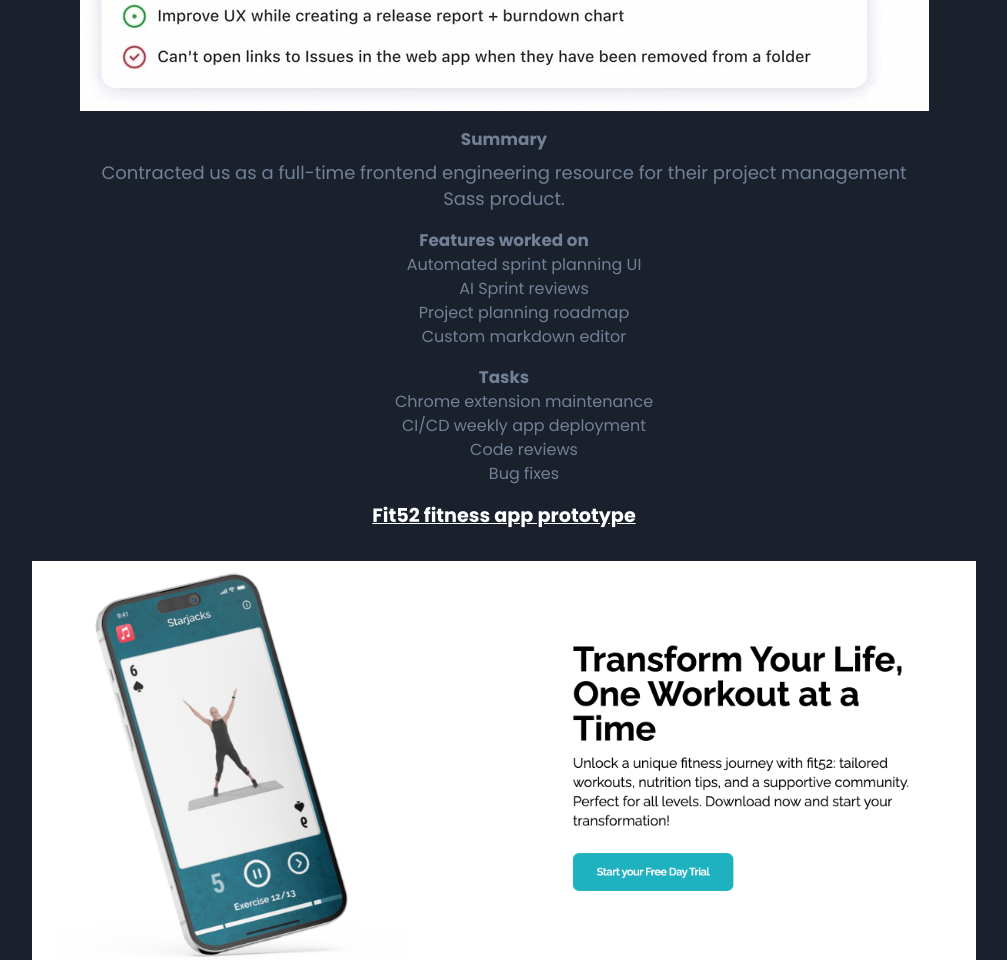
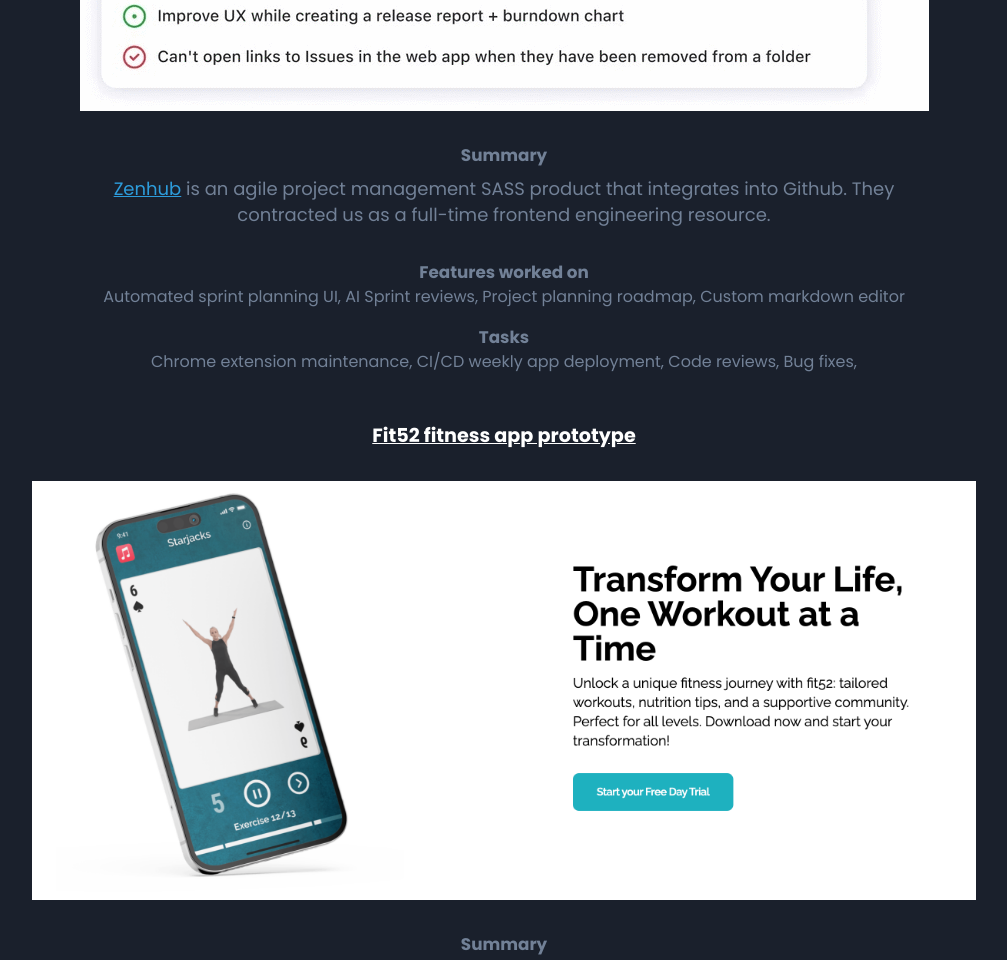
Before and after one commit to melchua/flyingbisontech, a website built with Vite: page index.html in a window 1280 px wide. Shown: the part 1620-2580 px from the top of the page, without its empty margins (136-1143 px from the left). Built offline with nearby package versions, Linux system fonts and the light colour scheme; files whose address does not match are found by name; a web font is replaced by a local one.

Commit message:
styling updates

```diff
--- a/index.html
+++ b/index.html
@@ -113,29 +113,29 @@
       <section class="container section" id="featured">
         <h1>featured work</h1>
         <h2>Zenhub - Agile project management software</h2>
-        <img src="/zenhub.gif" class="section__feature-image" />
+        <a href="https://www.zenhub.com/"
+          ><img src="/zenhub.gif" class="section__feature-image"
+        /></a>
 
         <h3>Summary</h3>
         <p class="section__description">
-          Contracted us as a full-time frontend engineering resource for their
-          project management Sass product.
+          <a href="https://www.zenhub.com/">Zenhub</a> is an agile project
+          management SASS product that integrates into Github. They contracted
+          us as a full-time frontend engineering resource.
         </p>
 
         <h3>Features worked on</h3>
-        <ul>
-          <li>Automated sprint planning UI</li>
-          <li>AI Sprint reviews</li>
-          <li>Project planning roadmap</li>
-          <li>Custom markdown editor</li>
-        </ul>
+
+        Automated sprint planning UI, AI Sprint reviews, Project planning
+        roadmap, Custom markdown editor
 
         <h3>Tasks</h3>
-        <ul>
-          <li>Chrome extension maintenance</li>
-          <li>CI/CD weekly app deployment</li>
-          <li>Code reviews</li>
-          <li>Bug fixes</li>
-        </ul>
+
+        Chrome extension maintenance, CI/CD weekly app deployment, Code reviews,
+        Bug fixes,
+
+        <p></p>
+        <p></p>
 
         <h2>Fit52 fitness app prototype</h2>
 
@@ -187,6 +187,8 @@
       </section>
     </main>
 
+    <footer class="footer"></footer>
+
     <script type="module" src="/src/main.js"></script>
   </body>
 </html>
--- a/src/main.js
+++ b/src/main.js
@@ -3,6 +3,7 @@
 import "../styles/components/header.css";
 import "../styles/components/section.css";
 import "../styles/components/hamburger-menu.css";
+import "../styles/components/footer.css";
 import "../styles/utils.css";
 
 // menu interaction
--- /dev/null
+++ b/styles/components/footer.css
@@ -0,0 +1,3 @@
+.footer {
+  min-height: 150px;
+}
--- a/styles/components/section.css
+++ b/styles/components/section.css
@@ -52,7 +52,9 @@
   display: flex;
   flex-direction: column;
   align-items: flex-start;
-  width: 500px;
+  min-width: 300px;
+  max-width: 500px;
+  width: 100%;
 }
 
 .section__contact_form input {
--- a/styles/style.css
+++ b/styles/style.css
@@ -72,6 +72,7 @@
 
 h3 {
   font-size: 1.05rem;
+  padding-top: 1rem;
 }
 
 ul {
```
